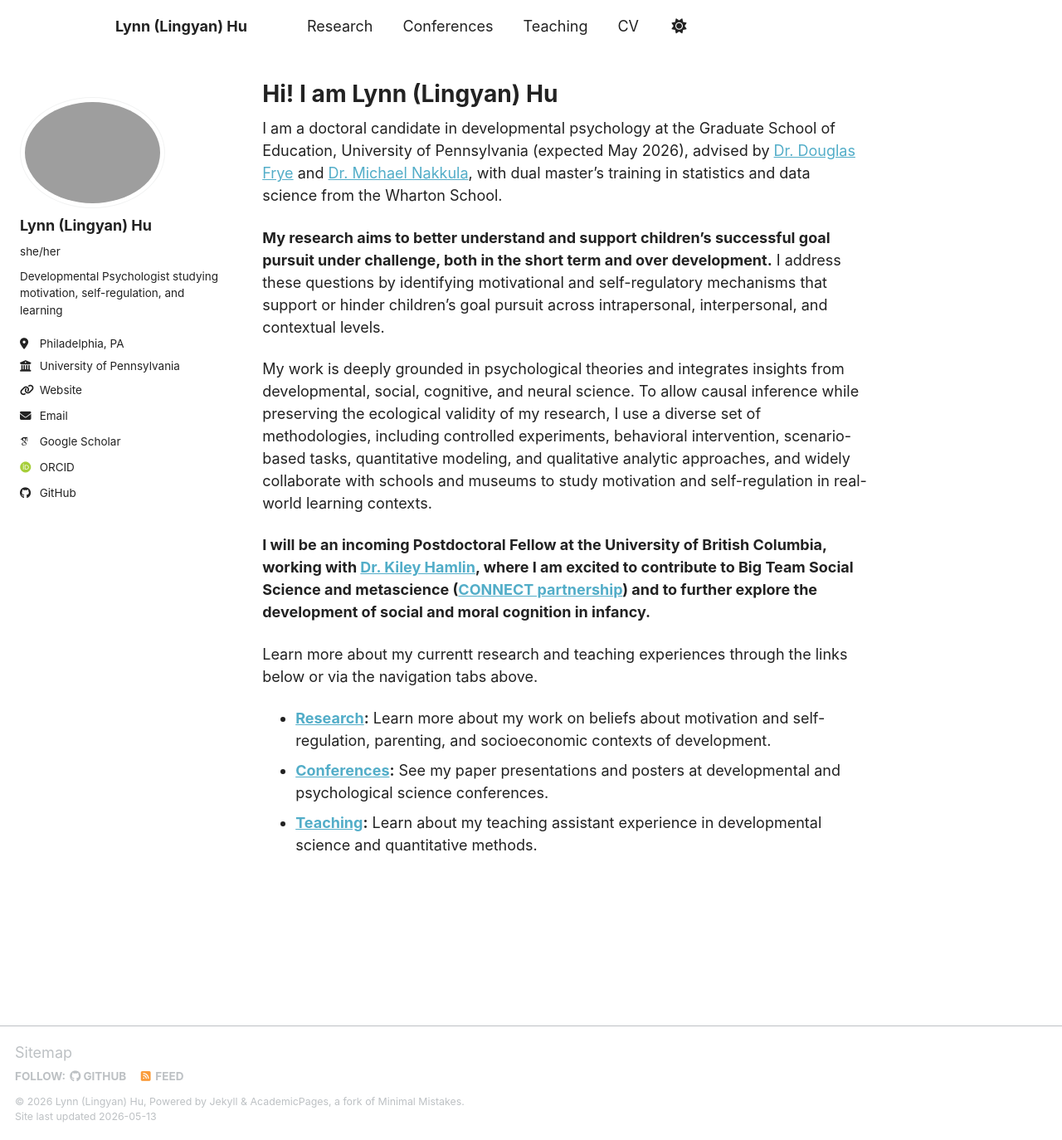
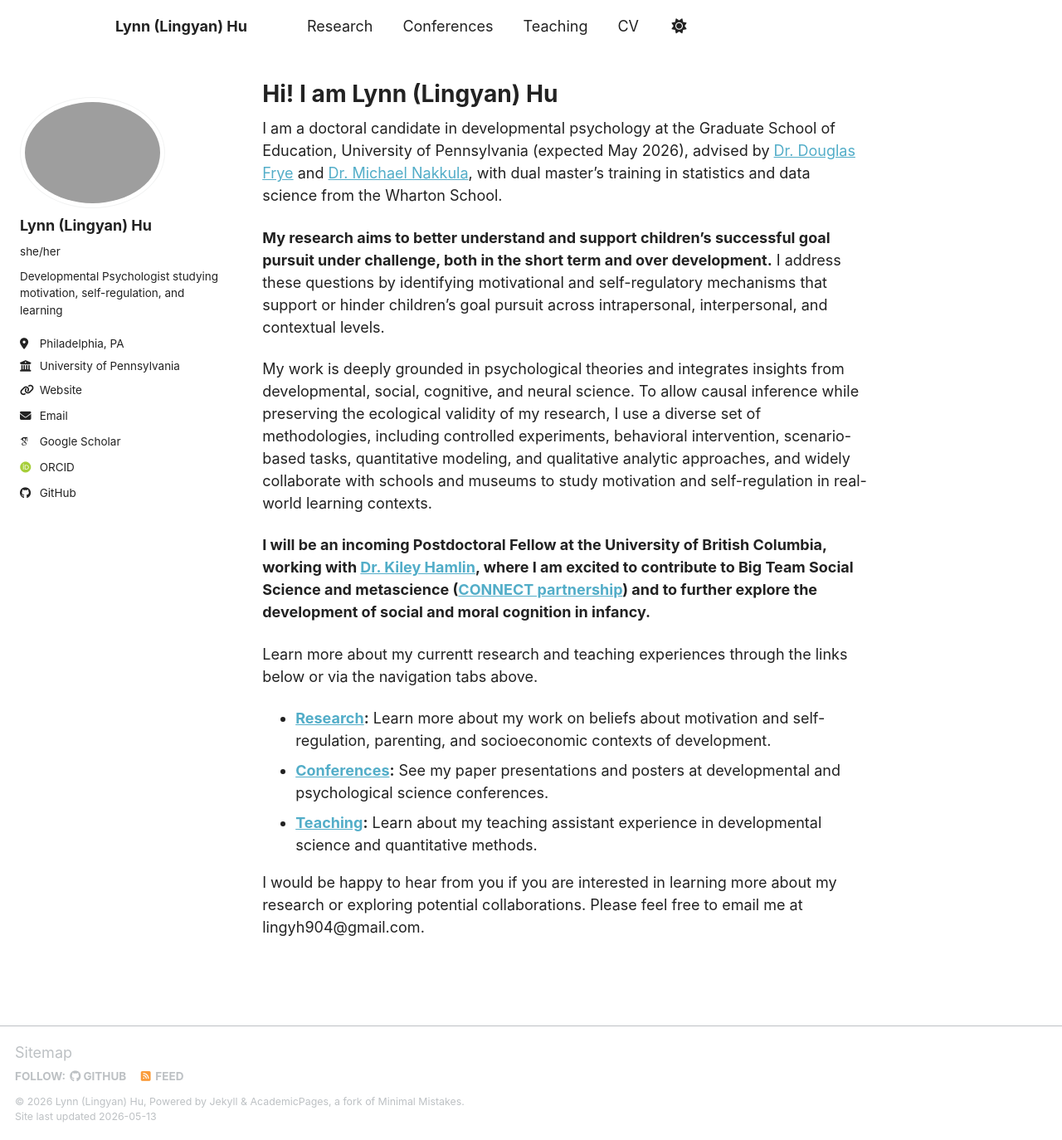
Before and after one commit to lingyh904/lingyh904.github.io, a Jekyll site: the page built from _pages/about.md, in a window 1280 px wide and 1374 px high. Shown: the whole window at 83% size. Built offline with Jekyll 4.4.1, drawn with Linux system fonts in a browser that asks for light colours; some web fonts are replaced; a script bundle is joined from its source files by our own code; library files that are not in the unit come from our copies.

Commit message:
Update about.md

```diff
--- a/_pages/about.md
+++ b/_pages/about.md
@@ -21,3 +21,5 @@ Learn more about my currentt research and teaching experiences through the links
 - **[Research](/research/):** Learn more about my work on beliefs about motivation and self-regulation, parenting, and socioeconomic contexts of development.
 - **[Conferences](/talks/):** See my paper presentations and posters at developmental and psychological science conferences.
 - **[Teaching](/teaching/):** Learn about my teaching assistant experience in developmental science and quantitative methods.
+
+I would be happy to hear from you if you are interested in learning more about my research or exploring potential collaborations. Please feel free to email me at lingyh904@gmail.com.
```
